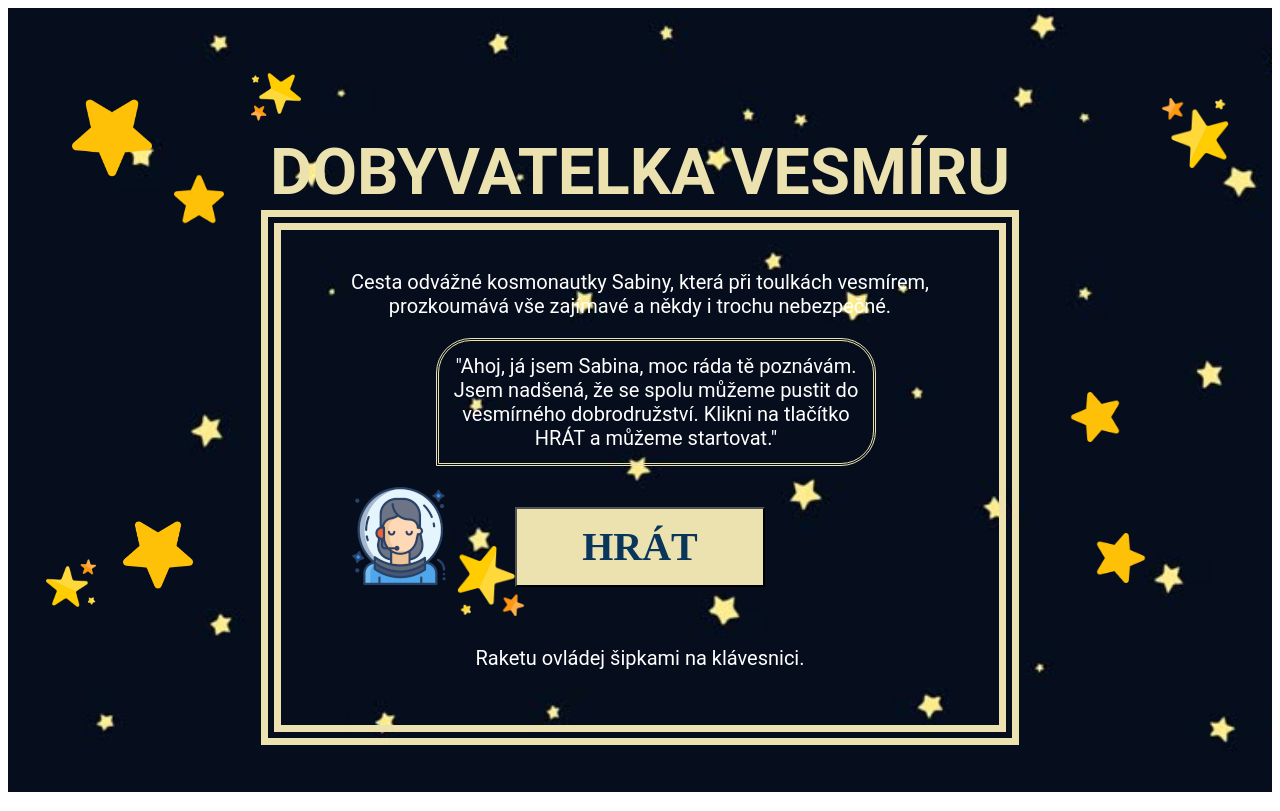
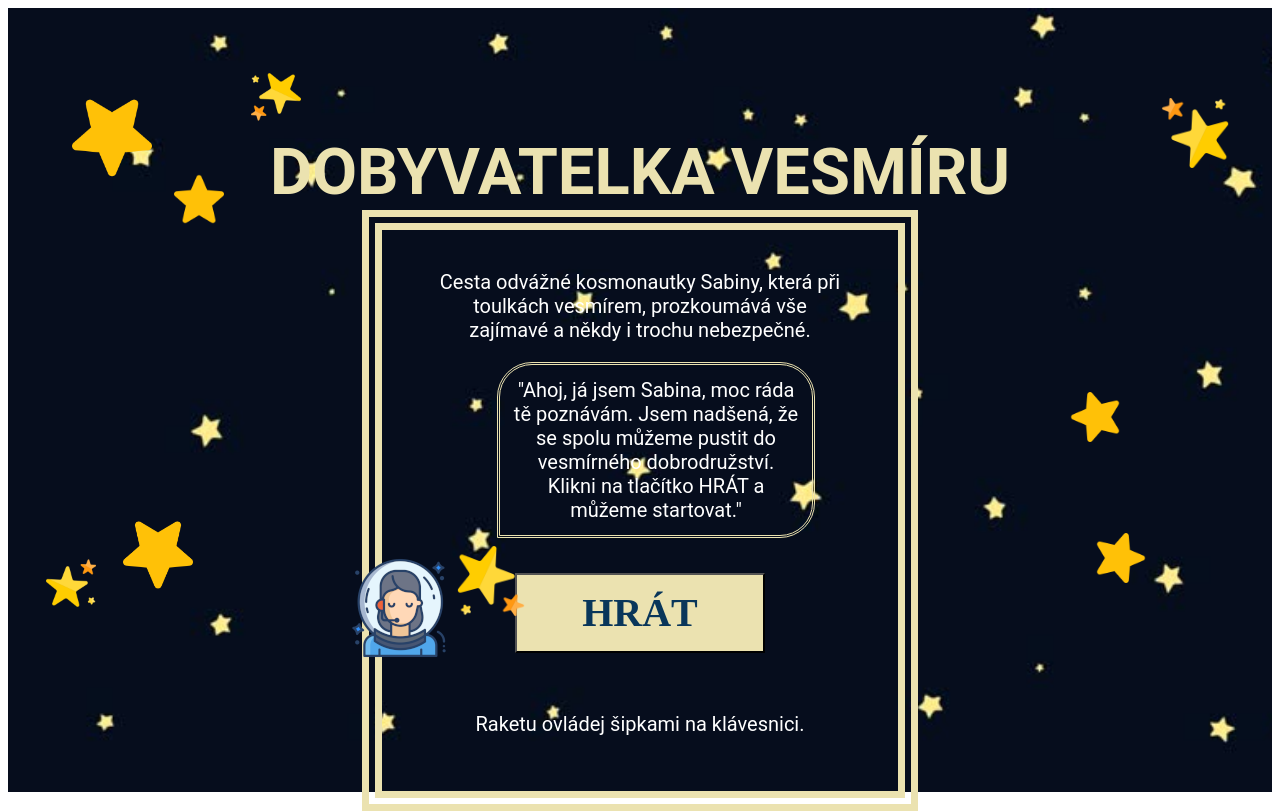
Before and after one commit to DorkaG/bludiste, a Vue app: page / in a window 1280 px wide. Built offline with nearby package versions, Linux system fonts and the light colour scheme; what vue-js-modal would draw is missing.

Commit message:
margin uvod

```diff
--- a/src/views/Home.vue
+++ b/src/views/Home.vue
@@ -47,7 +47,6 @@ export default {
   margin: 0;
   padding: 0;
   height: 98vh;
-  width: 100%;
   background-size: cover;
   /*background-repeat: no-repeat;*/
   background-image: url("./../../src/assets/images/pozadi3.jpg");
@@ -56,7 +55,7 @@ export default {
 }
 
 .uvod {
-  margin: 0 20%;
+  margin: 0 28%;
   padding: 20px;
   font-family: 'Roboto', sans-serif;
   text-align: center;
```
